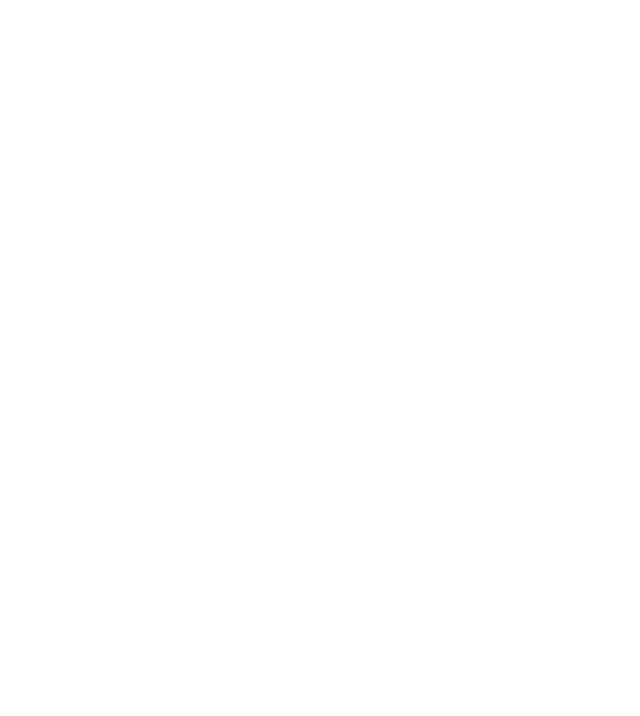
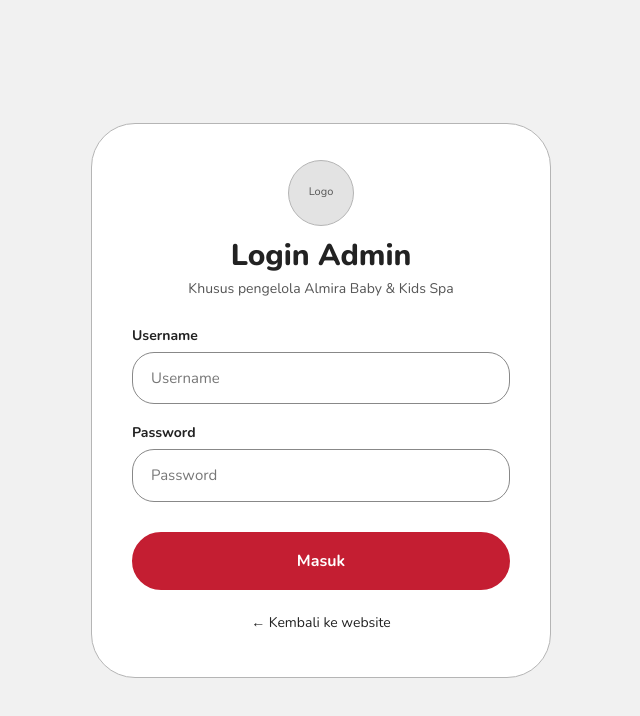
Before and after one commit to FarrVel/almira-baby-spa-web, a website: page public/admin/login.html in a window 1280 px wide. Shown: the whole page, without its empty margins (319-959 px from the left). Drawn offline with nearby package versions, Linux system fonts and the light colour scheme.

Commit message:
feat: tambah halaman login admin

```diff
--- a/public/admin/login.html
+++ b/public/admin/login.html
@@ -1,14 +1,46 @@
 <!DOCTYPE html>
 <html lang="id">
+
 <head>
-  <meta charset="UTF-8" />
-  <meta name="viewport" content="width=device-width, initial-scale=1.0" />
-  <title>Login Admin | Almira Baby and Kids Spa</title>
-  <link rel="stylesheet" href="/css/style.css" />
-  <link rel="stylesheet" href="/css/admin.css" />
+    <meta charset="UTF-8" />
+    <meta name="viewport" content="width=device-width, initial-scale=1.0" />
+    <title>Login Admin | Almira Baby and Kids Spa</title>
+    <link rel="stylesheet" href="../css/admin.css" />
+    <link rel="stylesheet" href="/css/admin.css" />
 </head>
-<body>
-  <!-- TODO: 5a. Halaman Login Admin -->
-  <script src="/js/admin.js"></script>
+
+<body class="login">
+
+    <main class="login-card">
+        <div class="logo">Logo</div>
+        <h1>Login Admin</h1>
+        <p class="sub">Khusus pengelola Almira Baby & Kids Spa</p>
+
+        <!-- Tampil saat login gagal (mis. dari server: login.html?error=1) -->
+        <div class="alert" id="login-alert" role="alert" hidden>Username atau password salah. Silakan coba lagi.</div>
+
+        <form id="login-form" novalidate autocomplete="off">
+            <div class="field" id="f-username">
+                <label for="username">Username</label>
+                <input class="input" type="text" id="username" name="username" autocomplete="username"
+                    placeholder="Username">
+                <p class="field-error" hidden>Username wajib diisi.</p>
+            </div>
+
+            <div class="field" id="f-password">
+                <label for="password">Password</label>
+                <input class="input" type="password" id="password" name="password" autocomplete="current-password"
+                    placeholder="Password">
+                <p class="field-error" hidden>Password wajib diisi.</p>
+            </div>
+
+            <button class="btn btn-block" type="submit">Masuk</button>
+        </form>
+
+        <a class="back-link" href="../index.html">← Kembali ke website</a>
+    </main>
+
+    <script src="/js/admin.js"></script>
 </body>
+
 </html>
```
